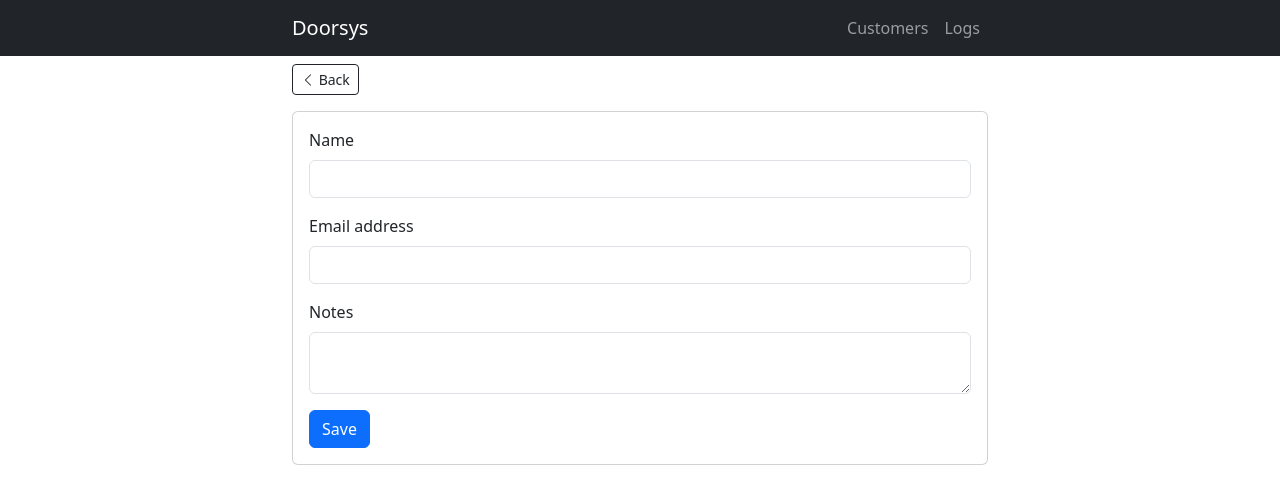
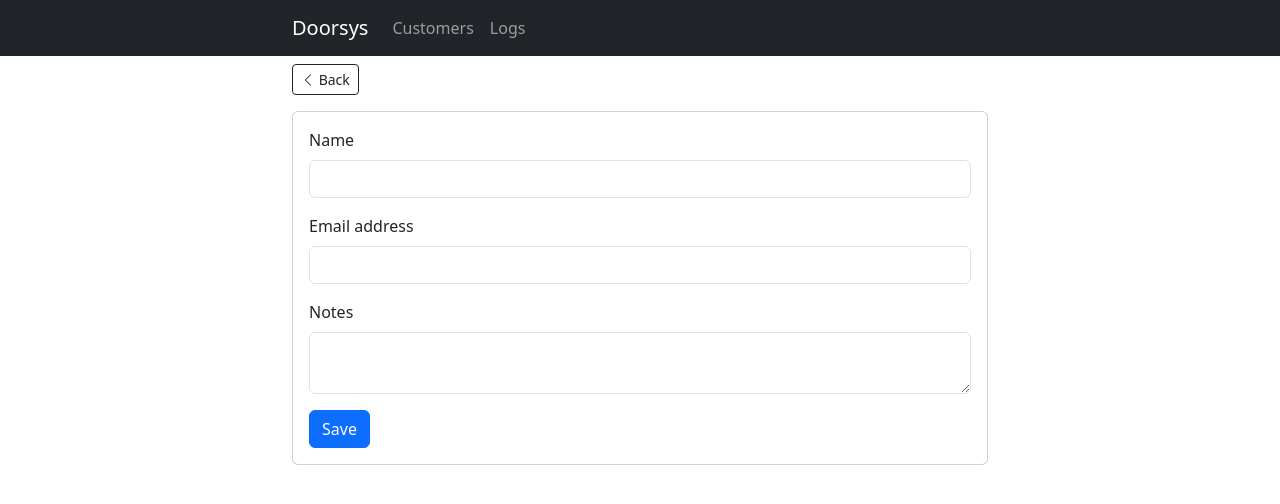
Before and after one commit to fabiojmendes/doorsys, a Vue app in the folder webapp/: page /customers/new in a window 1280 px wide. Shown: the top 504 px of the page. Built offline with nearby package versions, Linux system fonts and the light colour scheme.

Commit message:
Changed navbar behavior

```diff
--- a/webapp/src/components/Navbar.vue
+++ b/webapp/src/components/Navbar.vue
@@ -3,9 +3,8 @@ import { RouterLink } from 'vue-router'
 </script>
 
 <template>
-  <nav class="navbar navbar-expand-lg bg-dark" data-bs-theme="dark">
+  <nav class="navbar navbar-expand-sm bg-dark" data-bs-theme="dark">
     <div class="container main-container">
-      <RouterLink class="navbar-brand" to="/">Doorsys</RouterLink>
       <button
         class="navbar-toggler"
         type="button"
@@ -15,14 +14,11 @@ import { RouterLink } from 'vue-router'
         <span class="navbar-toggler-icon"></span>
       </button>
       <div class="collapse navbar-collapse" id="main-menu">
-        <ul class="navbar-nav ms-auto">
-          <li class="nav-item">
-            <RouterLink class="nav-link" to="/customers">Customers</RouterLink>
-          </li>
-          <li class="nav-item">
-            <RouterLink class="nav-link" to="/logs">Logs</RouterLink>
-          </li>
-        </ul>
+        <div class="navbar-nav">
+          <RouterLink class="navbar-brand" to="/">Doorsys</RouterLink>
+          <RouterLink class="nav-item nav-link" to="/customers">Customers</RouterLink>
+          <RouterLink class="nav-item nav-link" to="/logs">Logs</RouterLink>
+        </div>
       </div>
     </div>
   </nav>
--- a/webapp/src/components/StaffList.vue
+++ b/webapp/src/components/StaffList.vue
@@ -64,14 +64,14 @@ async function addStaffMember() {
             v-model="newStaff.fob"
             type="text"
             class="form-control form-control-sm"
-            placeholder="Fob"
+            placeholder="Fob (Optional)"
           />
         </div>
       </div>
-      <p class="text-end">
+      <div class="text-end">
         <input type="reset" class="btn btn-secondary btn-sm" value="Reset" />
         <input type="submit" class="btn btn-primary btn-sm ms-2" value="Add" />
-      </p>
+      </div>
     </form>
     <table class="table table-hover">
       <thead>
```
